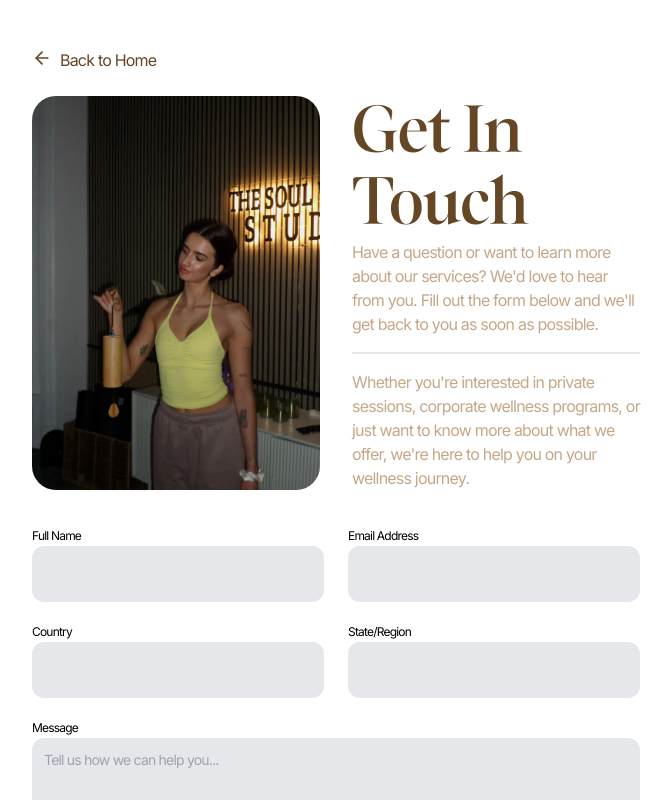
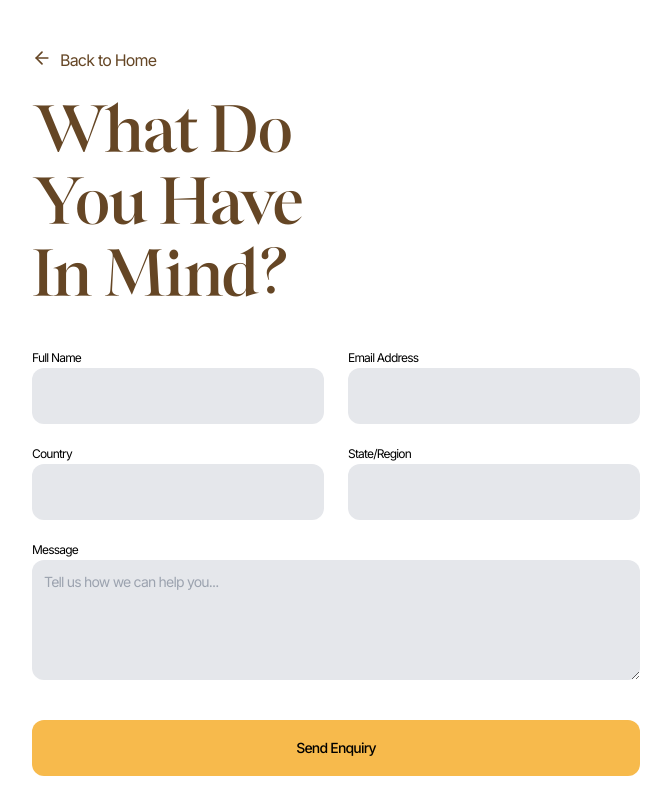
Before and after one commit to grandmasterkd/aulonaflows-app, a Next.js app: page /enquiry in a window 1280 px wide. Shown: the top 800 px of the page, without its empty margins (304-975 px from the left). Built offline with nearby package versions, Linux system fonts and the light colour scheme.

Commit message:
fix: 404 stripe error

```diff
--- a/app/api/submit-enquiry/route.ts
+++ b/app/api/submit-enquiry/route.ts
@@ -41,8 +41,14 @@ export async function POST(request: NextRequest) {
 
     if (error) {
       console.error("Error inserting enquiry:", error)
+      console.error("Error details:", {
+        message: error.message,
+        details: error.details,
+        hint: error.hint,
+        code: error.code
+      })
       return NextResponse.json(
-        { error: "Failed to submit enquiry. Please try again." },
+        { error: `Failed to submit enquiry: ${error.message}` },
         { status: 500 }
       )
     }
--- a/app/enquiry/page.tsx
+++ b/app/enquiry/page.tsx
@@ -115,38 +115,11 @@ export default function EnquiryPage() {
         </div>
 
 
-        <div className="w-full grid lg:grid-cols-2 gap-8">
-          <div className="relative h-[400px] lg:h-full bg-gray-200 rounded-3xl overflow-hidden">
-            <Image
-              src="/aulona-personal-5.webp"
-              alt="Aulona"
-              fill
-              style={{ objectFit: "cover" }}
-            />
-          </div>
-
-
-            <div className="w-full flex flex-col items-start gap-y-6 md:gap-y-4">
-              <div>
-                <h1 className="headline-text leading-normal lg:leading-normal md:leading-normal text-3xl md:text-4xl lg:text-5xl font-bold">
-                  Get In Touch
-                </h1>
-                <p className="paragraph-text text-sm md:text-base leading-relaxed">
-                  Have a question or want to learn more about our services? We'd love to hear from you.
-                  Fill out the form below and we'll get back to you as soon as possible.
-                </p>
-              </div>
-
-              <span className="w-full h-0.5 bg-gray-200 "></span>
-
-              <div className="w-full">
-                <p className="paragraph-text text-sm md:text-base leading-relaxed">
-                  Whether you're interested in private sessions, corporate wellness programs,
-                  or just want to know more about what we offer, we're here to help you on your wellness journey.
-                </p>
-              </div>
-            </div>
-          </div>
+        <div className="w-full grid place-items-start gap-8">
+          <h1 className="headline-text leading-normal lg:leading-normal md:leading-normal w-full lg:w-1/2 text-3xl md:text-4xl lg:text-5xl font-bold">
+            What Do You Have In Mind?
+          </h1>
+        </div>
 
         <section className="w-full mt-10 ">
           <form onSubmit={handleSubmit} className="w-full grid grid-cols-1 lg:grid-cols-2 items-start gap-6">
--- a/components/hero-section.tsx
+++ b/components/hero-section.tsx
@@ -41,7 +41,7 @@ export function HeroSection() {
         href="/enquiry"
         className="hidden md:block absolute top-6 right-6 z-50 bg-black/30 backdrop-blur-md px-6 py-3 rounded-full border border-white/20 hover:bg-white/20 transition-all duration-300 text-white text-sm font-medium"
       >
-        Make an enquiry
+        Make An Enquiry
       </Link>
 
       <button
```
